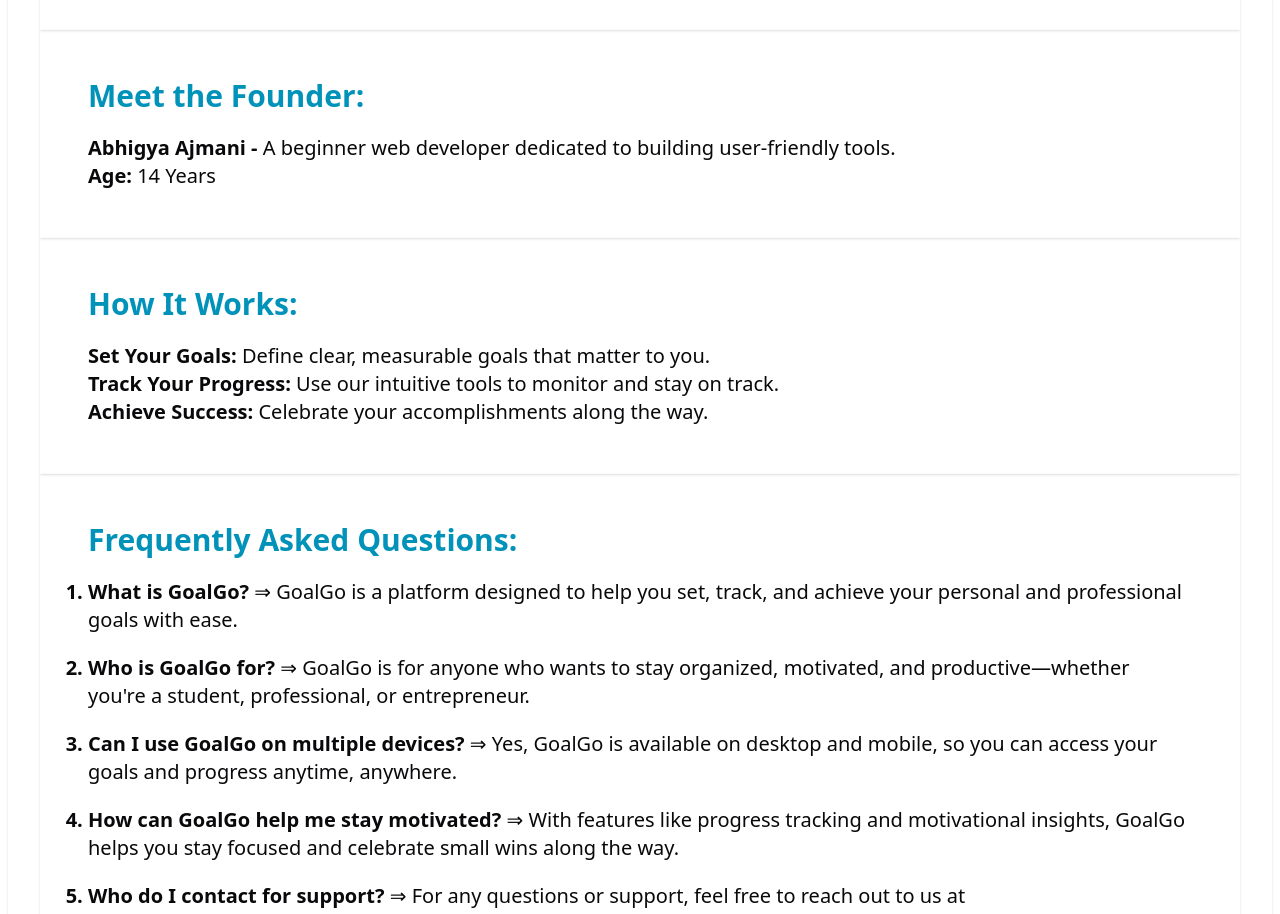
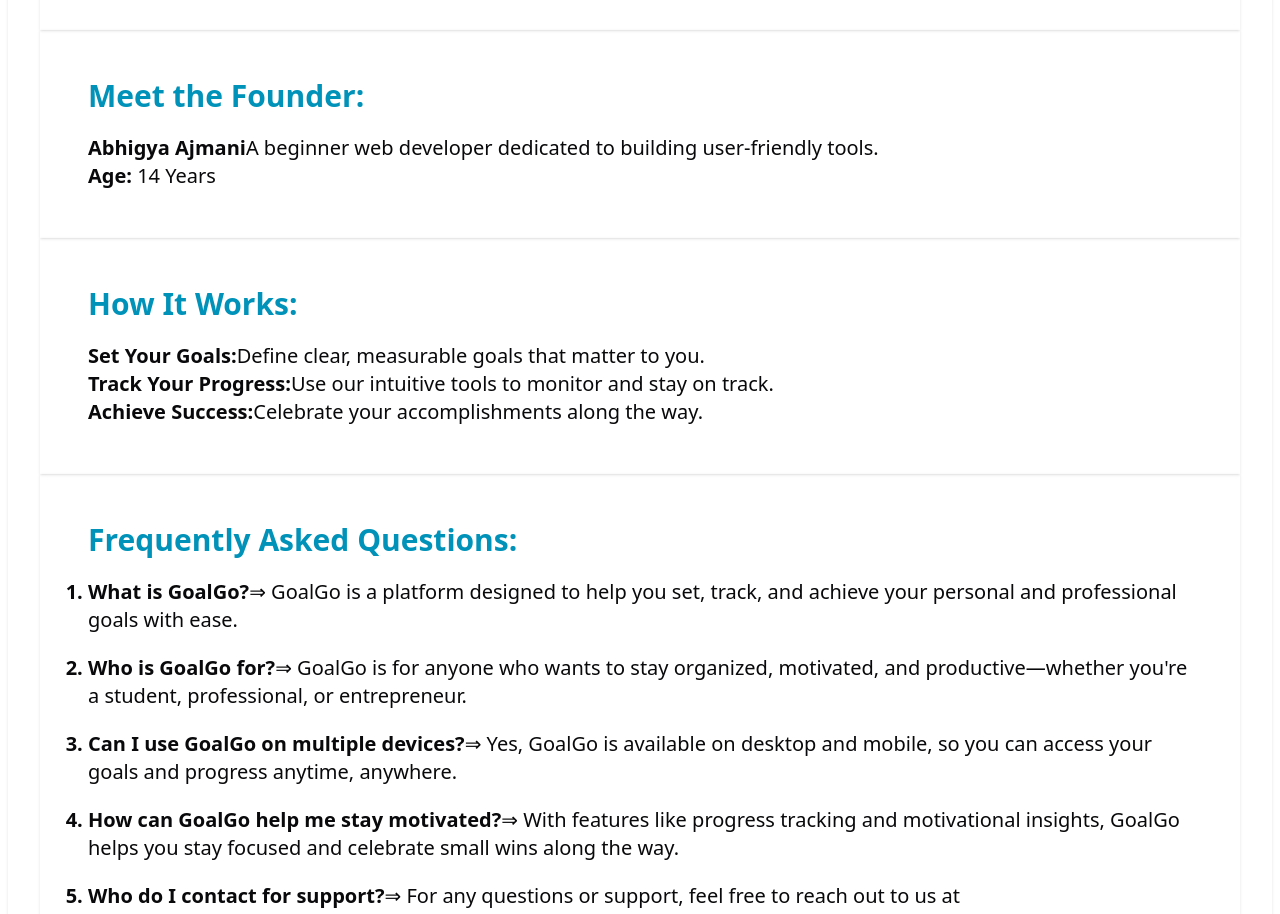
Before and after one commit to Abd-baap/goalgo, a Next.js app: page /About in a window 1280 px wide. Shown: the part 1620-2534 px from the top of the page. Built offline with nearby package versions, Linux system fonts and the light colour scheme.

Commit message:
Update page.js

```diff
--- a/app/About/page.js
+++ b/app/About/page.js
@@ -79,7 +79,7 @@ export default function About() {
             <h2 className="text-3xl font-bold text-cyan-600">Meet the Founder:</h2>
             <ul className="gap-3 text-xl">
               <li className="font-bold">
-                Abhigya Ajmani -{" "}
+                Abhigya Ajmani
                 <span className="text-xl font-medium">
                   A beginner web developer dedicated to building user-friendly
                   tools.
@@ -96,19 +96,19 @@ export default function About() {
             <h2 className="text-3xl font-bold text-cyan-600">How It Works:</h2>
             <ul className="gap-3 text-xl">
               <li className="font-bold">
-                Set Your Goals:{" "}
+                Set Your Goals:
                 <span className="text-xl font-medium">
                   Define clear, measurable goals that matter to you.
                 </span>
               </li>
               <li className="font-bold">
-                Track Your Progress:{" "}
+                Track Your Progress:
                 <span className="text-xl font-medium">
                   Use our intuitive tools to monitor and stay on track.
                 </span>
               </li>
               <li className="font-bold">
-                Achieve Success:{" "}
+                Achieve Success:
                 <span className="text-xl font-medium">
                   Celebrate your accomplishments along the way.
                 </span>
@@ -125,7 +125,7 @@ export default function About() {
               <li className="font-bold">
                 What is GoalGo?
                 <span className="text-xl font-medium">
-                  {" "}
+
                   ⇒ GoalGo is a platform designed to help you set, track, and
                   achieve your personal and professional goals with ease.
                 </span>
@@ -133,7 +133,7 @@ export default function About() {
               <li className="font-bold">
                 Who is GoalGo for?
                 <span className="text-xl font-medium">
-                  {" "}
+
                   ⇒ GoalGo is for anyone who wants to stay organized, motivated,
                   and productive—whether you're a student, professional, or
                   entrepreneur.
@@ -142,7 +142,7 @@ export default function About() {
               <li className="font-bold">
                 Can I use GoalGo on multiple devices?
                 <span className="text-xl font-medium">
-                  {" "}
+
                   ⇒ Yes, GoalGo is available on desktop and mobile, so you can
                   access your goals and progress anytime, anywhere.
                 </span>
@@ -150,7 +150,7 @@ export default function About() {
               <li className="font-bold">
                 How can GoalGo help me stay motivated?
                 <span className="text-xl font-medium">
-                  {" "}
+
                   ⇒ With features like progress tracking and motivational
                   insights, GoalGo helps you stay focused and celebrate small
                   wins along the way.
@@ -159,7 +159,7 @@ export default function About() {
               <li className="font-bold">
                 Who do I contact for support?
                 <span className="text-xl font-medium">
-                  {" "}
+
                   ⇒ For any questions or support, feel free to reach out to us
                   at support@abhigya.abd.com.
                 </span>
```
